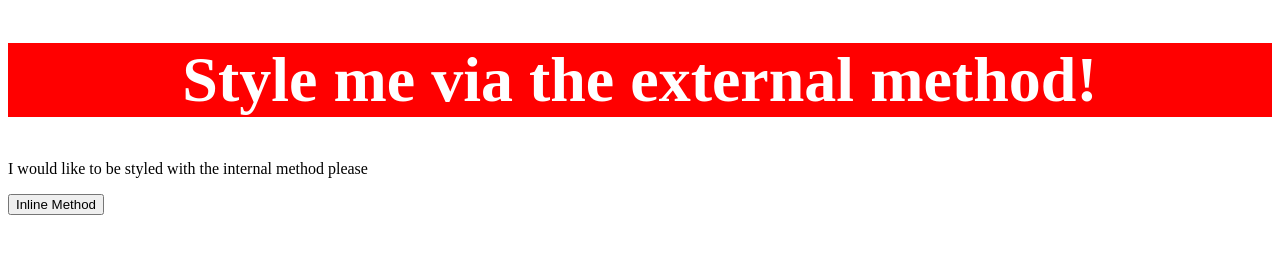
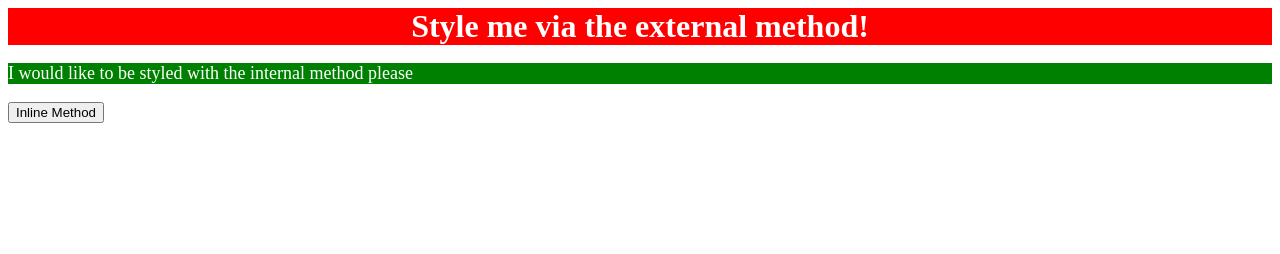
Before and after one commit to KaybeB/css-methods, a plain HTML site: page index.html in a window 1280 px wide. Drawn offline with Linux system fonts and the light colour scheme.

Commit message:
Add internal styling for p

```diff
--- a/index.html
+++ b/index.html
@@ -4,9 +4,16 @@
     <meta charset="UTF-8">
     <title>Css methods</title>
     <link rel="stylesheet" href="styles.css"/>
+    <style>
+        p {
+            background-color: green;
+            color: white;
+            font-size: 18px;
+        }
+    </style>
 </head>
 <body>
-    <div><h1>Style me via the external method!</h1></div>
+    <div>Style me via the external method!</div>
     <p>I would like to be styled with the internal method please</p>
     <button>Inline Method</button>
 
```
